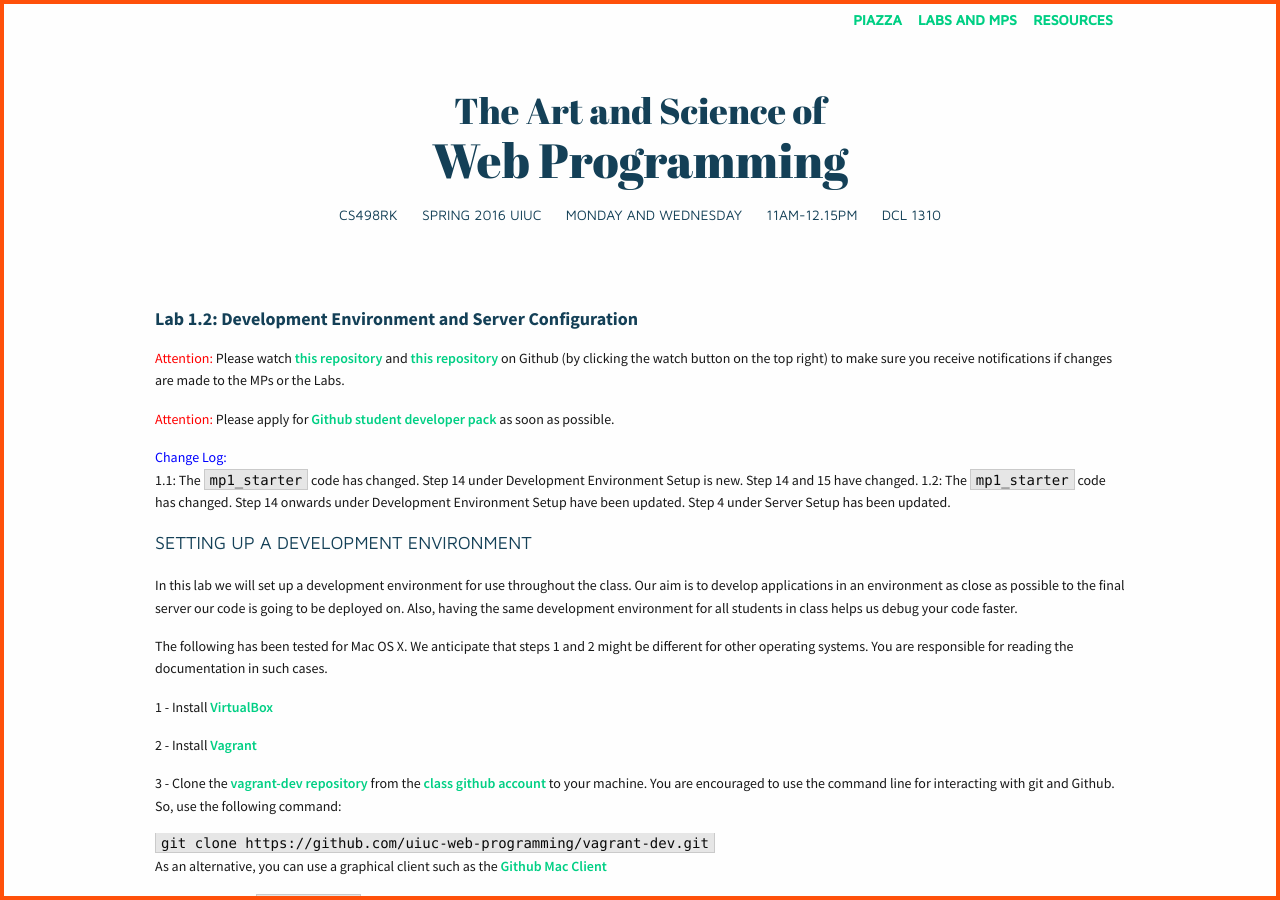
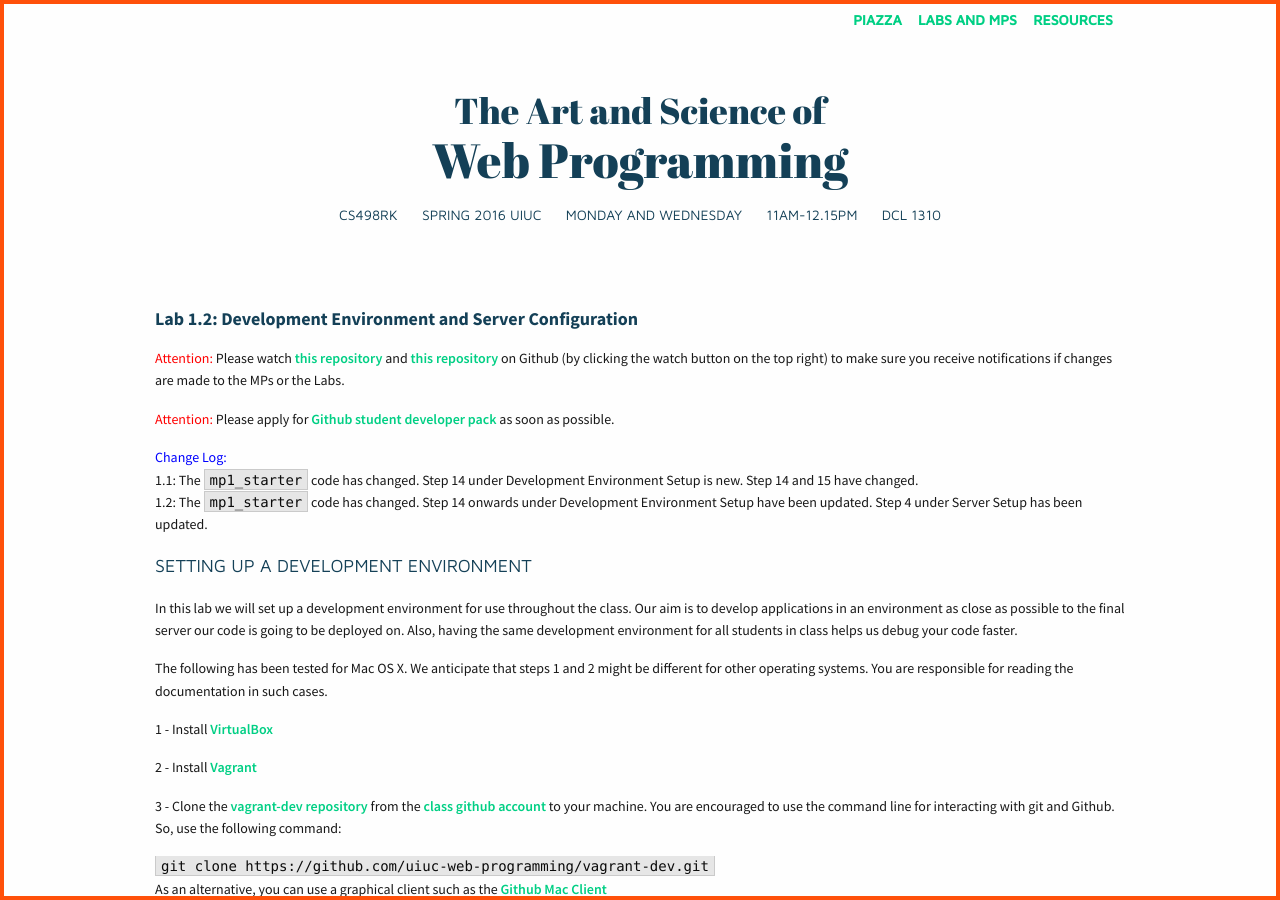
Before and after one commit to biplabdeka/fa2016, a Jekyll site: the page built from _posts/2015-1-28-Lab-1.md, in a window 1280 px wide and 900 px high. Built offline with Jekyll 4.4.1, drawn with Linux system fonts in a browser that asks for light colours; nearby versions of some CDN libraries; Markdown is read by kramdown in place of the engine named in the settings.

Commit message:
minor corrections

```diff
--- a/_posts/2015-1-28-Lab-1.md
+++ b/_posts/2015-1-28-Lab-1.md
@@ -8,7 +8,7 @@ title: "Lab 1.2: Development Environment and Server Configuration"
 <span style="color: red"> Attention: </span> Please apply for [Github student developer pack](https://education.github.com/pack) as soon as possible.
 
 <span style="color: blue"> Change Log:</span><br>
-1.1: The `mp1_starter` code has changed. Step 14 under Development Environment Setup is new. Step 14 and 15 have changed.
+1.1: The `mp1_starter` code has changed. Step 14 under Development Environment Setup is new. Step 14 and 15 have changed. <br>
 1.2: The `mp1_starter` code has changed. Step 14 onwards under Development Environment Setup have been updated. Step 4 under Server Setup has been updated.
 
 
@@ -107,7 +107,7 @@ grunt serve
 
 16 - Now implement MP1 by writing your code in the `source_scss` folder, the `source_js` folder, the `public/index.html` file and the `public/media` folder. Push changes to your `mp1` repo on github.
 
-<span style="color: red"> Warning: </span>  **Do not edit anything under the `public/css` or `public/js` folder.** All things there are auto-generated and any changes you make there will get overwritten by Grunt.
+<span style="color: red"> Warning: </span>  **Do not edit anything under the `public/css` or `public/js` folders.** All things there are auto-generated and any changes you make there will get overwritten by Grunt.
 
 17 - You can stop grunt by using `ctrl+c`. You can exit the vagrant guest VM by saying `exit`.
 
```
